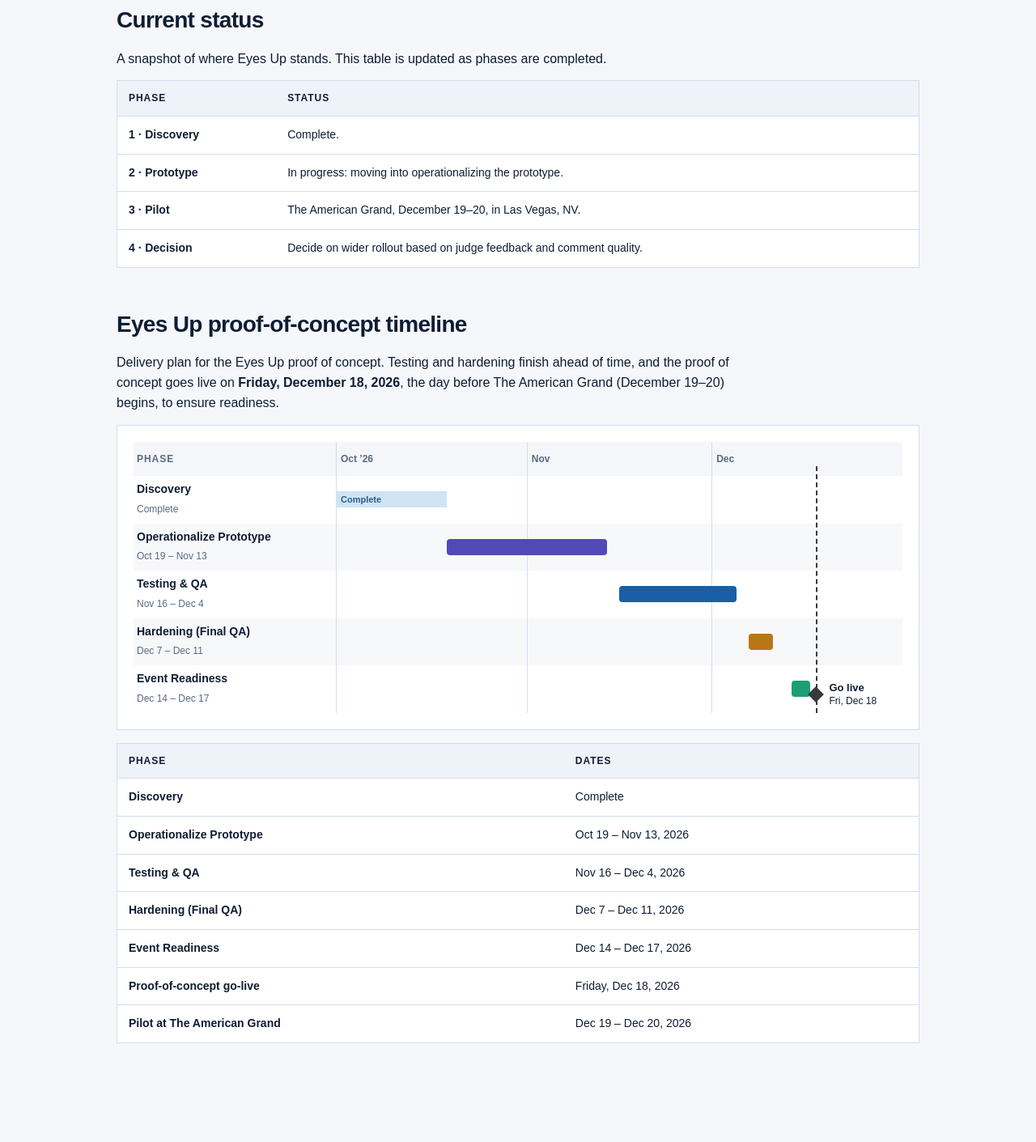
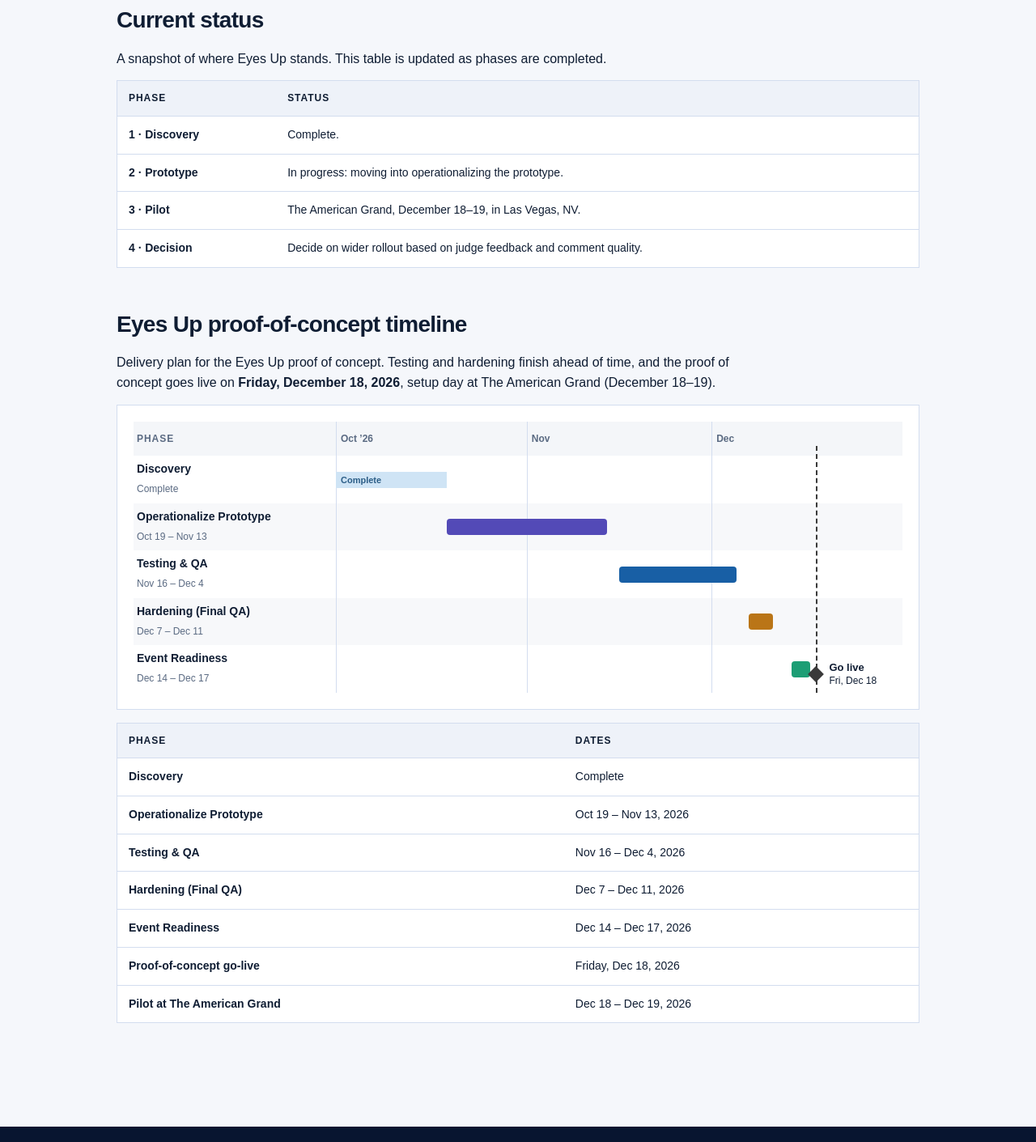
Before and after one commit to kforcinito/aijudging, a plain HTML site: page eyes-up/index.html in a window 1280 px wide. Shown: the part 4029-5440 px from the top of the page at 81% size. Drawn offline with Linux system fonts and the light colour scheme.

Commit message:
Update Eyes Up pilot dates to The American Grand Dec 18-19
Co-Authored-By: Claude Opus 5.5 <noreply@anthropic.com>

```diff
--- a/eyes-up/index.html
+++ b/eyes-up/index.html
@@ -149,7 +149,7 @@ VT 1:58 - BF left side</pre><p class="note"><strong>Safety violation:</strong> G
           <tbody>
             <tr><td>1 · Discovery</td><td>Complete.</td></tr>
             <tr><td>2 · Prototype</td><td>In progress: moving into operationalizing the prototype.</td></tr>
-            <tr><td>3 · Pilot</td><td>The American Grand, December 19–20, in Las Vegas, NV.</td></tr>
+            <tr><td>3 · Pilot</td><td>The American Grand, December 18–19, in Las Vegas, NV.</td></tr>
             <tr><td>4 · Decision</td><td>Decide on wider rollout based on judge feedback and comment quality.</td></tr>
           </tbody>
         </table>
@@ -158,7 +158,7 @@ VT 1:58 - BF left side</pre><p class="note"><strong>Safety violation:</strong> G
 
     <section id="timeline">
       <h2>Eyes Up proof-of-concept timeline</h2>
-      <p>Delivery plan for the Eyes Up proof of concept. Testing and hardening finish ahead of time, and the proof of concept goes live on <strong>Friday, December 18, 2026</strong>, the day before The American Grand (December 19–20) begins, to ensure readiness.</p>
+      <p>Delivery plan for the Eyes Up proof of concept. Testing and hardening finish ahead of time, and the proof of concept goes live on <strong>Friday, December 18, 2026</strong>, setup day at The American Grand (December 18–19).</p>
       <div class="timeline">
         <div class="tl" aria-hidden="true" style="--months:31fr 30fr 31fr">
           <div class="tl-grid"><span></span><span></span><span></span></div>
@@ -199,7 +199,7 @@ VT 1:58 - BF left side</pre><p class="note"><strong>Safety violation:</strong> G
             <tr><td>Hardening (Final QA)</td><td>Dec 7 – Dec 11, 2026</td></tr>
             <tr><td>Event Readiness</td><td>Dec 14 – Dec 17, 2026</td></tr>
             <tr><td>Proof-of-concept go-live</td><td>Friday, Dec 18, 2026</td></tr>
-            <tr><td>Pilot at The American Grand</td><td>Dec 19 – Dec 20, 2026</td></tr>
+            <tr><td>Pilot at The American Grand</td><td>Dec 18 – Dec 19, 2026</td></tr>
           </tbody>
         </table>
       </div>
```
